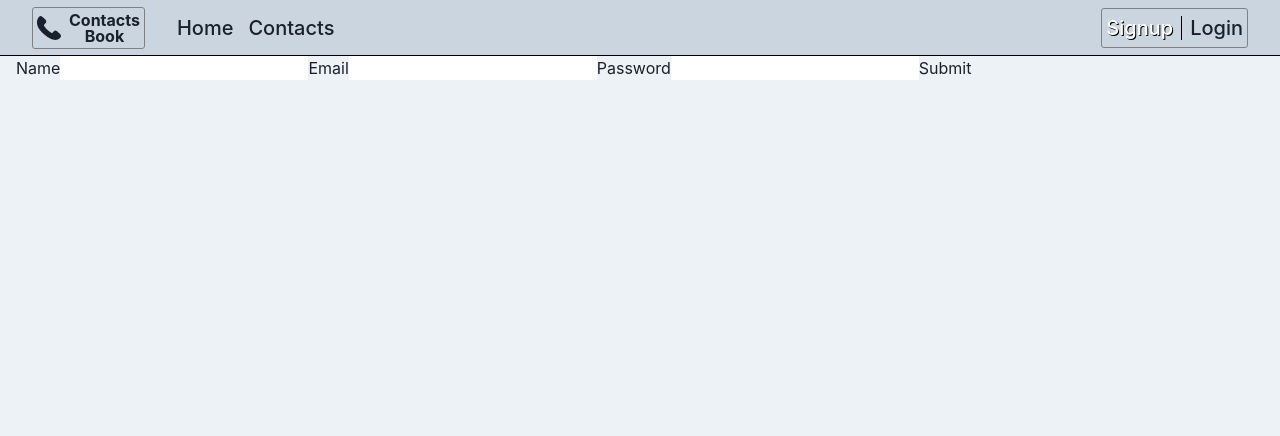
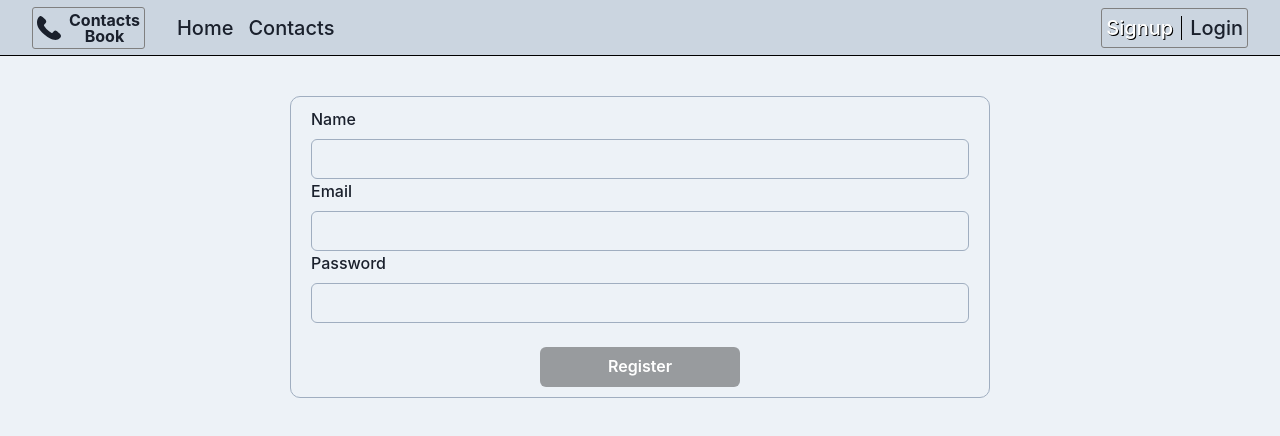
Before and after one commit to ArtemPrihnich/goit-react-hw-08-phonebook, a React (Create React App) app: page /goit-react-hw-08-phonebook/register in a window 1280 px wide. Shown: the top 436 px of the page. Built offline with nearby package versions, Linux system fonts and the light colour scheme.

Commit message:
contact page styling

```diff
--- a/src/components/ContactsFilter/ContactsFilter.jsx
+++ b/src/components/ContactsFilter/ContactsFilter.jsx
@@ -1,12 +1,13 @@
 import React from 'react'
-import { nanoid } from 'nanoid'
+// import { nanoid } from 'nanoid'
 // import { Box, Input, Label } from './ContactsFilter.styled'
 import { getFilter } from 'redux/filter/filter-selectors';
 import { useSelector, useDispatch } from 'react-redux'
 import { setFilter } from 'redux/filter/filter-slice';
+import { Flex, Heading, Input } from '@chakra-ui/react';
 
 export default function ContactsFilter() {
-    const filterInpuId = nanoid();
+    // const filterInpuId = nanoid();
 
     const filter = useSelector(getFilter)
     const dispatch = useDispatch()
@@ -19,9 +20,9 @@ export default function ContactsFilter() {
         }
     };
     return (
-        <div>
-            <label htmlFor={filterInpuId}> Write a name for quick search</label>
-            <input type="text" name='filter' id={filterInpuId} value={filter} placeholder='Enter some name ...' onChange={handleChange} />
-        </div >
+        <Flex justify='center' align='center' flexDirection='column' pt={4} pb={4}>
+            <Heading as='h2' textAlign='center'>Write first latter of name to quick search</Heading>
+            <Input w={500} mt='4' borderColor='gray.400' type="text" name='filter' value={filter} placeholder='Enter some name ...' onChange={handleChange} />
+        </Flex >
     )
 }
--- a/src/components/ContactsForm/ContactsForm.jsx
+++ b/src/components/ContactsForm/ContactsForm.jsx
@@ -1,20 +1,15 @@
 import React, { useState } from 'react'
 import { nanoid } from 'nanoid'
-// import { Button, Form, Input, Label } from './ContactsForm.styled';
 import { useSelector, useDispatch } from 'react-redux'
 import { getFilteredContacts } from 'redux/contacts/contacts-selectors';
 import { addContact } from 'redux/contacts/contacts-operations';
-// import { Notify } from 'notiflix/build/notiflix-notify-aio';
+import { FormLabel, FormControl, Input, Button } from '@chakra-ui/react';
 
 export default function ContactsForm() {
     const contacts = useSelector(getFilteredContacts)
     const dispatch = useDispatch()
-
     const [name, setName] = useState('')
     const [number, setNumber] = useState('')
-
-    const contactNameInpuId = nanoid();
-    const contactNumberInputId = nanoid();
 
     const handleChange = (e) => {
         const { name, value } = e.currentTarget
@@ -26,8 +21,11 @@ export default function ContactsForm() {
         }
     };
 
+    const contactNameInpuId = nanoid();
+    const contactNumberInputId = nanoid();
+
     const handleSubmit = (e) => {
-        e.preventDefault();
+        e.preventDefault()
         onAddContact({ name, number })
     }
 
@@ -50,32 +48,12 @@ export default function ContactsForm() {
     }
 
     return (
-        <form onSubmit={handleSubmit}>
-            <label htmlFor={contactNameInpuId}>Name</label>
-            <input
-                type="text"
-                name="name"
-                value={name}
-                id={contactNameInpuId}
-                pattern="^[a-zA-Zа-яА-Я]+(([' -][a-zA-Zа-яА-Я ])?[a-zA-Zа-яА-Я]*)*$"
-                title="Name may contain only letters, apostrophe, dash and spaces. For example Adrian, Jacob Mercer, Charles de Batz de Castelmore d'Artagnan"
-                required
-                placeholder='Taras Shevchenko'
-                onChange={handleChange}
-            />
-            <label htmlFor={contactNumberInputId}>Phone Number</label>
-            <input
-                type="tel"
-                name="number"
-                value={number}
-                id={contactNumberInputId}
-                pattern="\+?\d{1,4}?[-.\s]?\(?\d{1,3}?\)?[-.\s]?\d{1,4}[-.\s]?\d{1,4}[-.\s]?\d{1,9}"
-                title="Phone number must be digits and can contain spaces, dashes, parentheses and can start with +"
-                required
-                placeholder='+38 (012) 345 67 89'
-                onChange={handleChange}
-            />
-            <button>Add Contact</button>
-        </form>
+        <FormControl as='form' isRequired autoComplete='off' style={{ border: '1px solid #A0AEC0', padding: '10px 20px', borderRadius: '10px' }} onSubmit={handleSubmit}>
+            <FormLabel htmlFor={contactNameInpuId}>Name</FormLabel>
+            <Input type='text' name='name' value={name} id={contactNameInpuId} onChange={handleChange} borderColor='gray.400' placeholder='Ivan Ivanov' />
+            <FormLabel htmlFor={contactNumberInputId}>Number</FormLabel>
+            <Input type='number' name='number' value={number} id={contactNumberInputId} onChange={handleChange} borderColor='gray.400' placeholder='+38 (012) 345 67 89' />
+            <Button colorScheme='blackAlpha' ml='6' mt='4' type='submit'>Add Contact</Button>
+        </FormControl>
     )
 }
--- a/src/components/ErrorNotify/ErrorNotify.jsx
+++ b/src/components/ErrorNotify/ErrorNotify.jsx
@@ -1,5 +1,4 @@
 import React from 'react'
-// import { Item } from './ErrorNotify.styled'
 import { useSelector } from "react-redux";
 import { getError } from 'redux/contacts/contacts-selectors';
 
@@ -8,7 +7,9 @@ export default function ErrorNotify() {
 
     return (
         <>
-            <li>Oops, something went wrong :( {error}</li>
+            <div style={{ display: 'block', width: '450px', margin: '0 auto', textAlign: 'center', paddingTop: '100px', fontSize: '28px' }}>
+                Oops, something went wrong :( {error}
+            </div>
         </>
     )
 }
--- a/src/components/Layout/Layout.jsx
+++ b/src/components/Layout/Layout.jsx
@@ -5,7 +5,7 @@ import { Outlet } from 'react-router-dom'
 
 export default function Layout() {
     return (
-        <Box bg='gray.100' h='100vh'>
+        <Box bg='gray.100' minH='100vh'>
             <AppBar />
             <Container maxW='container.xl'>
                 <Suspense>
--- a/src/pages/Contacts.jsx
+++ b/src/pages/Contacts.jsx
@@ -2,13 +2,22 @@ import React from 'react'
 import ContactsForm from '../components/ContactsForm/ContactsForm';
 import ContactsList from '../components/ContactsList/ContactsList';
 import ContactsFilter from '../components/ContactsFilter/ContactsFilter';
+import { Box } from '@chakra-ui/react';
+import { useSelector } from 'react-redux';
+import { getItems } from 'redux/contacts/contacts-selectors';
 
 export default function Contacts() {
+    const contacts = useSelector(getItems)
+
     return (
         <>
-            <ContactsForm />
-            <ContactsFilter />
-            <ContactsList />
+            <Box p={4}>
+                <ContactsForm />
+            </Box>
+            <Box>
+                {contacts.length > 0 && <ContactsFilter />}
+                <ContactsList />
+            </Box>
         </>
     )
 }
--- a/src/pages/LoginForm.jsx
+++ b/src/pages/LoginForm.jsx
@@ -3,6 +3,7 @@ import { nanoid } from 'nanoid'
 import { useState } from 'react'
 import { logIn } from 'redux/auth/auth-operations'
 import { useDispatch } from 'react-redux'
+import { FormControl, Input, FormLabel, Button, Box, Flex } from '@chakra-ui/react'
 
 export default function LoginForm() {
     const [email, setEmail] = useState('')
@@ -36,26 +37,16 @@ export default function LoginForm() {
     }
 
     return (
-        <div>
-            <form onSubmit={handleSubmit}>
-                <label htmlFor={emailInputId}>Email</label>
-                <input
-                    type="text"
-                    id={emailInputId}
-                    name='email'
-                    value={email}
-                    onChange={handleChange}
-                />
-                <label htmlFor={passwordInputId}>Password</label>
-                <input
-                    type="text"
-                    id={passwordInputId}
-                    name='password'
-                    value={password}
-                    onChange={handleChange}
-                />
-                <button type='submit'>Submit</button>
-            </form>
-        </div>
+        <Box maxW={700} ml='auto' mr='auto' pt='10' pb='10'>
+            <FormControl as='form' onSubmit={handleSubmit} style={{ border: '1px solid #A0AEC0', padding: '10px 20px', borderRadius: '10px' }}>
+                <FormLabel htmlFor={emailInputId}>Email</FormLabel>
+                <Input isRequired type='email' name='email' onChange={handleChange} id={emailInputId}></Input>
+                <FormLabel htmlFor={passwordInputId}>Password</FormLabel>
+                <Input isRequired type='password' name='password' onChange={handleChange} id={passwordInputId}></Input>
+                <Flex justify='center'>
+                    <Button w={200} colorScheme='blackAlpha' mt='6' type='submit'> Login </Button>
+                </Flex>
+            </FormControl>
+        </Box>
     )
 }
--- a/src/pages/RegisterForm.jsx
+++ b/src/pages/RegisterForm.jsx
@@ -2,6 +2,7 @@ import React, { useState } from 'react'
 import { useDispatch } from 'react-redux'
 import { nanoid } from 'nanoid'
 import { registerUser } from 'redux/auth/auth-operations'
+import { FormControl, Input, FormLabel, Button, Box, Flex } from '@chakra-ui/react'
 
 export default function RegisterForm() {
     const [name, setName] = useState('')
@@ -41,34 +42,18 @@ export default function RegisterForm() {
     }
 
     return (
-        <div>
-            <form onSubmit={handleSubmit}>
-                <label htmlFor={nameInputId}>Name</label>
-                <input
-                    type="text"
-                    id={nameInputId}
-                    name='name'
-                    value={name}
-                    onChange={handleChange}
-                />
-                <label htmlFor={emailInputId}>Email</label>
-                <input
-                    type="text"
-                    id={emailInputId}
-                    name='email'
-                    value={email}
-                    onChange={handleChange}
-                />
-                <label htmlFor={passwordInputId}>Password</label>
-                <input
-                    type="text"
-                    id={passwordInputId}
-                    name='password'
-                    value={password}
-                    onChange={handleChange}
-                />
-                <button type='submit'>Submit</button>
-            </form>
-        </div>
+        <Box maxW={700} ml='auto' mr='auto' pt='10' pb='10'>
+            <FormControl as='form' onSubmit={handleSubmit} style={{ border: '1px solid #A0AEC0', padding: '10px 20px', borderRadius: '10px' }}>
+                <FormLabel htmlFor={nameInputId}>Name</FormLabel>
+                <Input isRequired type='text' name='name' onChange={handleChange} id={nameInputId}></Input>
+                <FormLabel htmlFor={emailInputId}>Email</FormLabel>
+                <Input isRequired type='email' name='email' onChange={handleChange} id={emailInputId}></Input>
+                <FormLabel htmlFor={passwordInputId}>Password</FormLabel>
+                <Input isRequired type='password' name='password' onChange={handleChange} id={passwordInputId}></Input>
+                <Flex justify='center'>
+                    <Button w={200} colorScheme='blackAlpha' mt='6' type='submit'> Register </Button>
+                </Flex>
+            </FormControl>
+        </Box>
     )
 }
--- a/src/redux/contacts/contacts-selectors.js
+++ b/src/redux/contacts/contacts-selectors.js
@@ -5,18 +5,16 @@ export const getItems = state => state.contacts.items
 export const getError = state => state.contacts.error
 
 export const getFilteredContacts = ({ contacts, filter }) => {
-  // console.log(filter)
   const contactss = contacts.items
   const filterr = filter
     if (!filterr) {
       return contactss
     }
 
-  const filteredContacts = contactss.filter(({ name, phone }) => {
-      const result = name.toLocaleLowerCase().includes(filter.toLocaleLowerCase()) || phone.toLocaleLowerCase().includes(filter.toLocaleLowerCase())
+  const filteredContacts = contactss.filter(({ name, number }) => {
+      const result = name.toLocaleLowerCase().includes(filter.toLocaleLowerCase()) || number.toLocaleLowerCase().includes(filter.toLocaleLowerCase())
       return result
     })
 
     return filteredContacts
-  // return []
 }
```
Also changed, not shown: src/components/ContactsList/ContactsList.jsx (+32 -10 lines).
